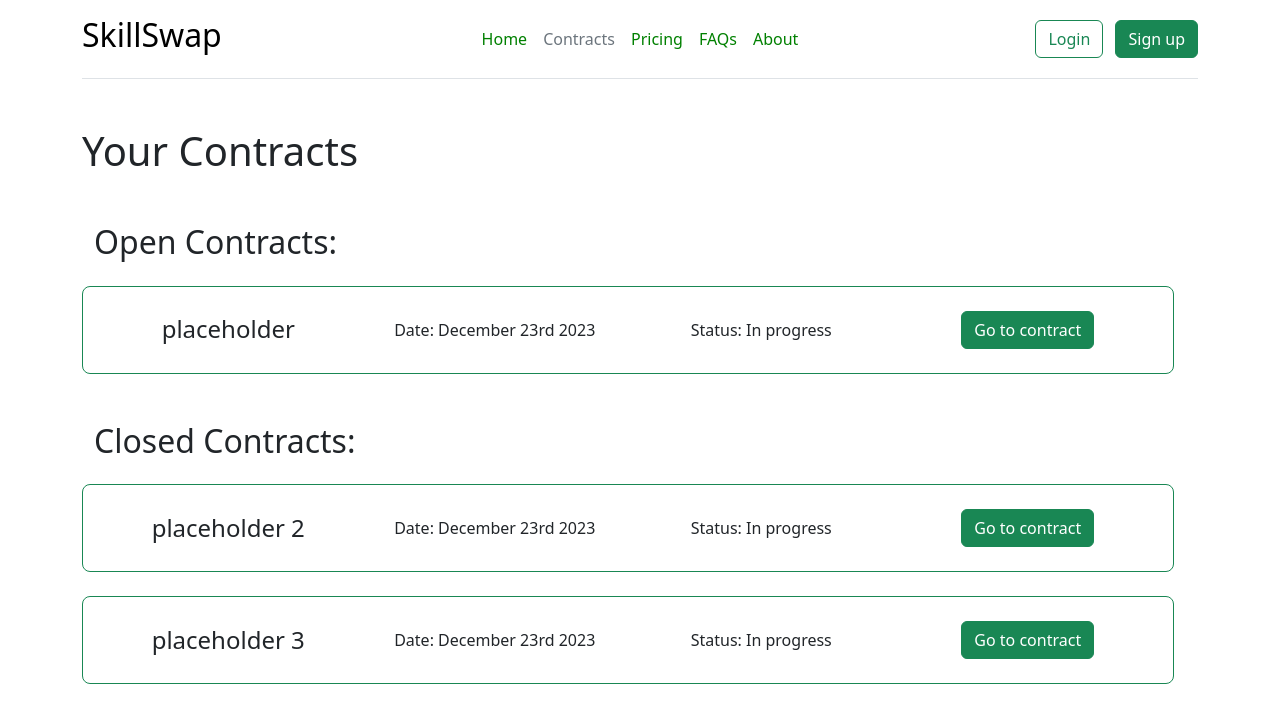
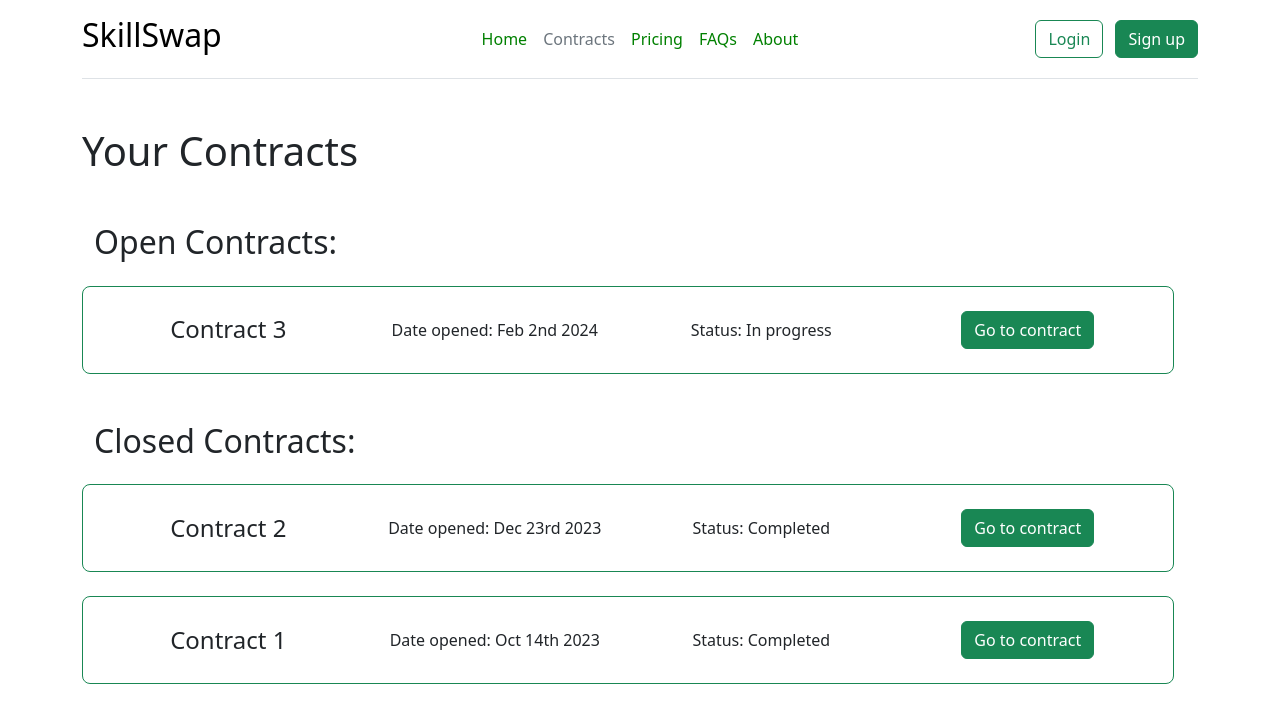
Before and after one commit to MohammadHashmi/SkillSwap, a website: page public/src/contracts.html in a window 1280 px wide. Drawn offline with nearby package versions, Linux system fonts and the light colour scheme.

Commit message:
replaced contract placeholders

```diff
--- a/public/src/contracts.html
+++ b/public/src/contracts.html
@@ -41,8 +41,8 @@
         <div class="container mt-5">
             <h2>Open Contracts:</h2>
             <div class="container border border-success rounded-3 py-4 mt-4 row text-center">
-                <div class="col-3 align-self-center"><h4 class="my-0">placeholder</h4></div>
-                <div class="col-3 align-self-center"><p class="my-0" style="size: 1em;">Date: December 23rd 2023</p></div>
+                <div class="col-3 align-self-center"><h4 class="my-0">Contract 3</h4></div>
+                <div class="col-3 align-self-center"><p class="my-0" style="size: 1em;">Date opened: Feb 2nd 2024</p></div>
                 <div class="col-3 align-self-center"><p class="my-0" style="size: 1em;">Status: In progress</p></div>
                 <div class="col-3 align-self-center"><button class="btn btn-success">Go to contract</button></div>
             </div>
@@ -50,15 +50,15 @@
         <div class="container mt-5">
             <h2>Closed Contracts:</h2>
             <div class="container border border-success rounded-3 py-4 mt-4 row text-center">
-                <div class="col-3 align-self-center"><h4 class="my-0">placeholder 2</h4></div>
-                <div class="col-3 align-self-center"><p class="my-0" style="size: 1em;">Date: December 23rd 2023</p></div>
-                <div class="col-3 align-self-center"><p class="my-0" style="size: 1em;">Status: In progress</p></div>
+                <div class="col-3 align-self-center"><h4 class="my-0">Contract 2</h4></div>
+                <div class="col-3 align-self-center"><p class="my-0" style="size: 1em;">Date opened: Dec 23rd 2023</p></div>
+                <div class="col-3 align-self-center"><p class="my-0" style="size: 1em;">Status: Completed</p></div>
                 <div class="col-3 align-self-center"><button class="btn btn-success">Go to contract</button></div>
             </div>
             <div class="container border border-success rounded-3 py-4 mt-4 row text-center">
-                <div class="col-3 align-self-center"><h4 class="my-0">placeholder 3</h4></div>
-                <div class="col-3 align-self-center"><p class="my-0" style="size: 1em;">Date: December 23rd 2023</p></div>
-                <div class="col-3 align-self-center"><p class="my-0" style="size: 1em;">Status: In progress</p></div>
+                <div class="col-3 align-self-center"><h4 class="my-0">Contract 1</h4></div>
+                <div class="col-3 align-self-center"><p class="my-0" style="size: 1em;">Date opened: Oct 14th 2023</p></div>
+                <div class="col-3 align-self-center"><p class="my-0" style="size: 1em;">Status: Completed</p></div>
                 <div class="col-3 align-self-center"><button class="btn btn-success">Go to contract</button></div>
             </div>
         </div>
```
